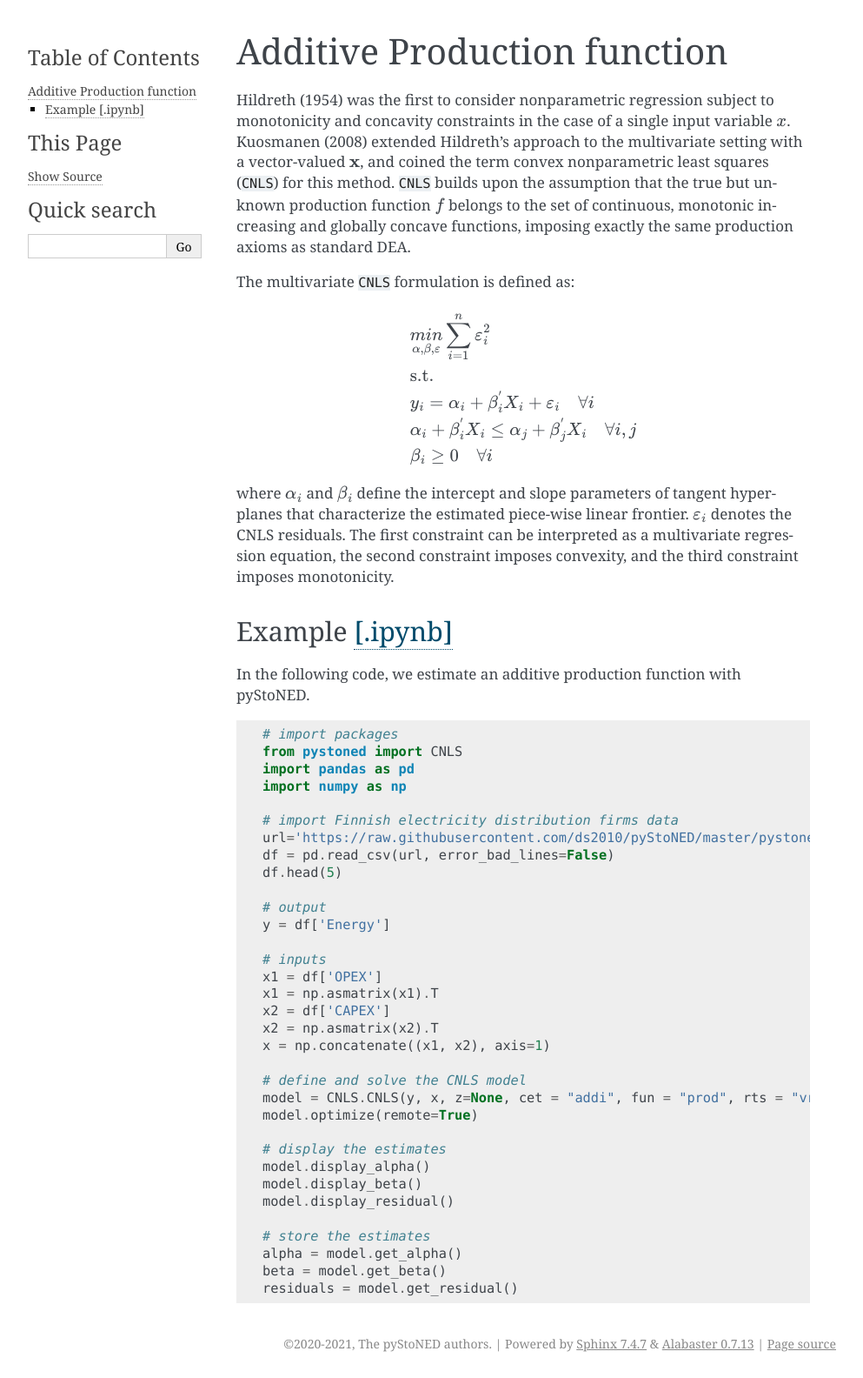
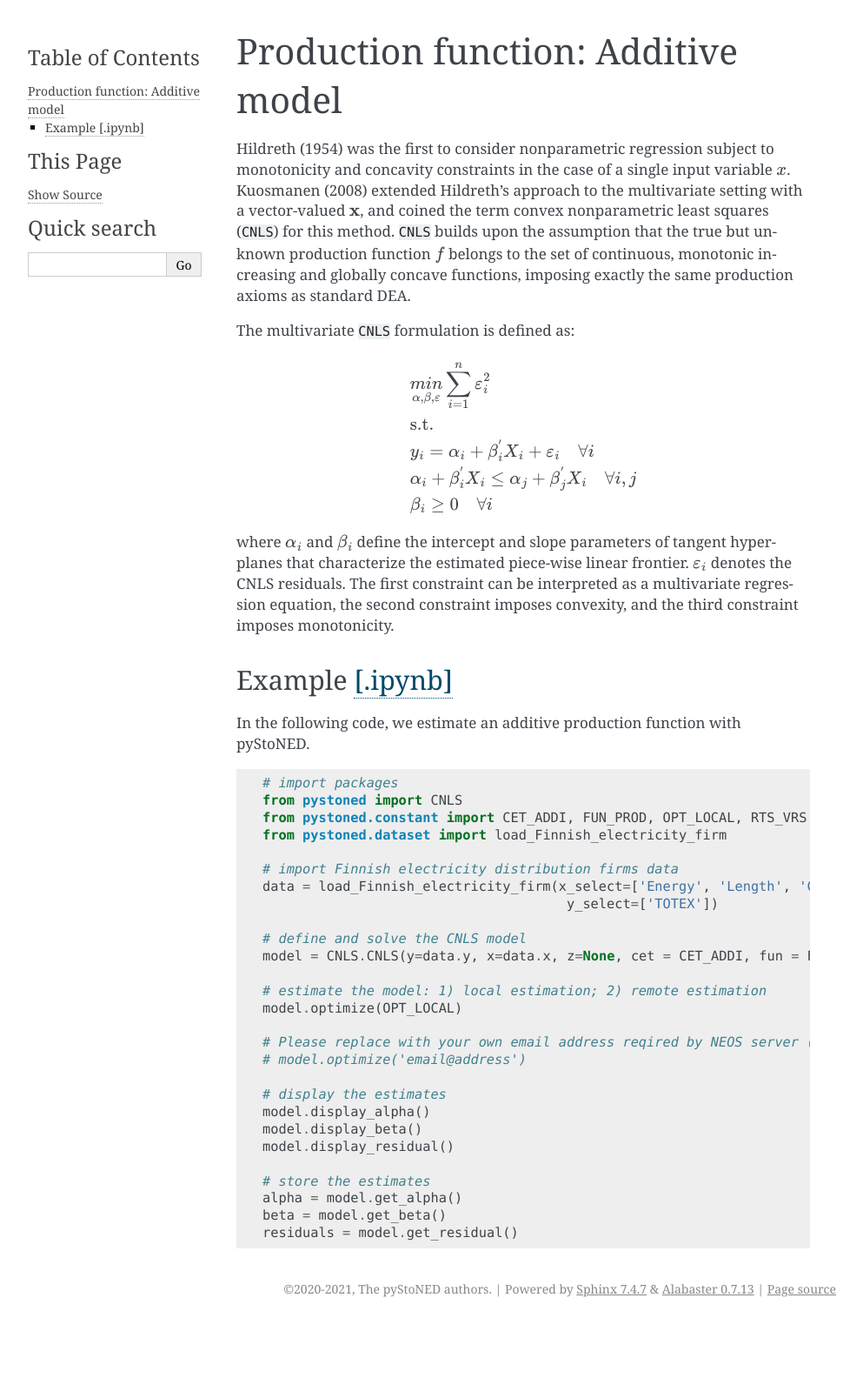
Before and after one commit to ds2010/pyStoNED, a Sphinx documentation site: the page built from doc/sphinx/examples/CNLS/additive_prod.rst, in a window 1280 px wide. Shown: the whole page at 87% size, without its empty margins (148-1141 px from the left). Built offline with Sphinx 7.4.7, drawn with Linux system fonts in a browser that asks for light colours; after the commit the page ends 1521 px from its top, so only the background shows below that.

Commit message:
doc(CNLS_cost/prod): update the CNLS examples

```diff
--- a/doc/sphinx/examples/CNLS/additive_prod.rst
+++ b/doc/sphinx/examples/CNLS/additive_prod.rst
@@ -1,6 +1,6 @@
-============================
-Additive Production function
-============================
+=====================================
+Production function: Additive model
+=====================================
 
 Hildreth (1954) was the first to consider nonparametric regression subject to
 monotonicity and concavity constraints in the case of a single input variable :math:`x`.
@@ -39,27 +39,21 @@
 
     # import packages
     from pystoned import CNLS
-    import pandas as pd
-    import numpy as np
+    from pystoned.constant import CET_ADDI, FUN_PROD, OPT_LOCAL, RTS_VRS
+    from pystoned.dataset import load_Finnish_electricity_firm
 
     # import Finnish electricity distribution firms data
-    url='https://raw.githubusercontent.com/ds2010/pyStoNED/master/pystoned/data/electricityFirms.csv'
-    df = pd.read_csv(url, error_bad_lines=False)
-    df.head(5)
-
-    # output
-    y = df['Energy']
-
-    # inputs
-    x1 = df['OPEX']
-    x1 = np.asmatrix(x1).T
-    x2 = df['CAPEX']
-    x2 = np.asmatrix(x2).T
-    x = np.concatenate((x1, x2), axis=1)
+    data = load_Finnish_electricity_firm(x_select=['Energy', 'Length', 'Customers'],
+                                          y_select=['TOTEX'])
 
     # define and solve the CNLS model
-    model = CNLS.CNLS(y, x, z=None, cet = "addi", fun = "prod", rts = "vrs")
-    model.optimize(remote=True)
+    model = CNLS.CNLS(y=data.y, x=data.x, z=None, cet = CET_ADDI, fun = FUN_PROD, rts = RTS_VRS)
+
+    # estimate the model: 1) local estimation; 2) remote estimation
+    model.optimize(OPT_LOCAL)
+
+    # Please replace with your own email address reqired by NEOS server (see https://neos-guide.org/content/FAQ#email)
+    # model.optimize('email@address')
 
     # display the estimates
     model.display_alpha()
```
Also changed, not shown: doc/sphinx/examples/CNLS/additive_cost.rst (+1 -13 lines), 2 other files.
